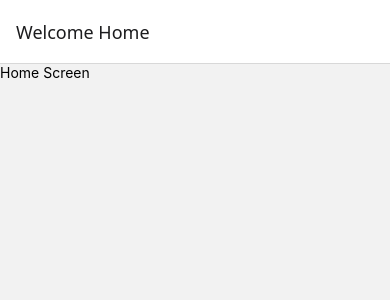
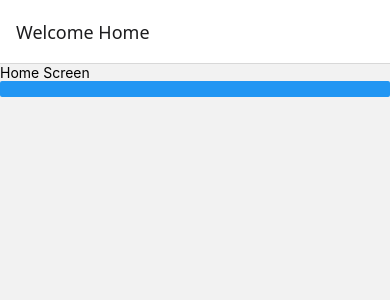
Before and after one commit to louiseanne2/appdev2, a React Native app in the folder react-native-navigation/: screen / in a window 390 px wide. Shown: the top 300 px of the page. Built offline with nearby package versions, Linux system fonts and the light colour scheme.

Commit message:
Done with using button navigation

```diff
--- a/react-native-navigation/App.js
+++ b/react-native-navigation/App.js
@@ -1,16 +1,22 @@
 import * as React from 'react';
 import { NavigationContainer } from '@react-navigation/native';
 import { createNativeStackNavigator } from '@react-navigation/native-stack';
-import { View, Text } from 'react-native';
+import { View, Text, Button } from 'react-native';
 
 const Stack = createNativeStackNavigator();
 
-function HomeScreen() {
+function HomeScreen({navigation}) {
   return (
     <View>
       <Text>Home Screen</Text>
+
+      <Button>
+        title="Go to Details"
+        onPress={() => navigation.navigate('Details')}
+      </Button>
+
     </View>
-  );
+  )
 }
 
 function DetailsScreen() {
```
